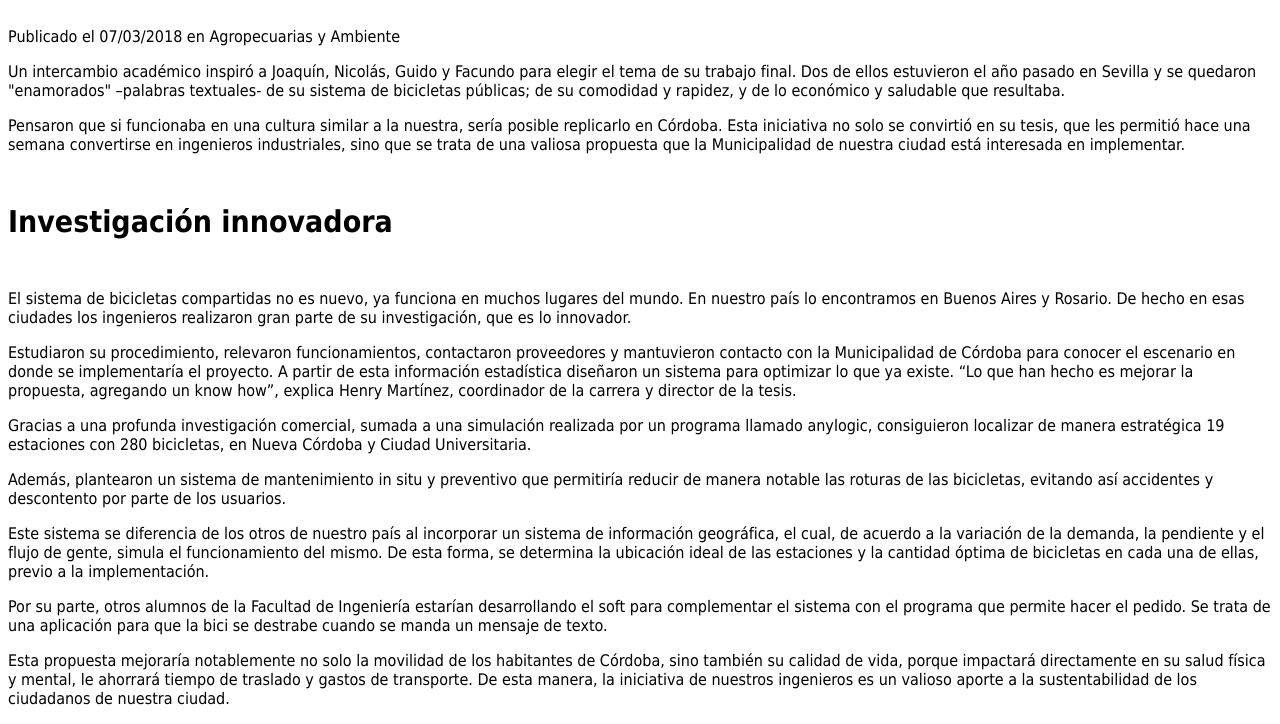
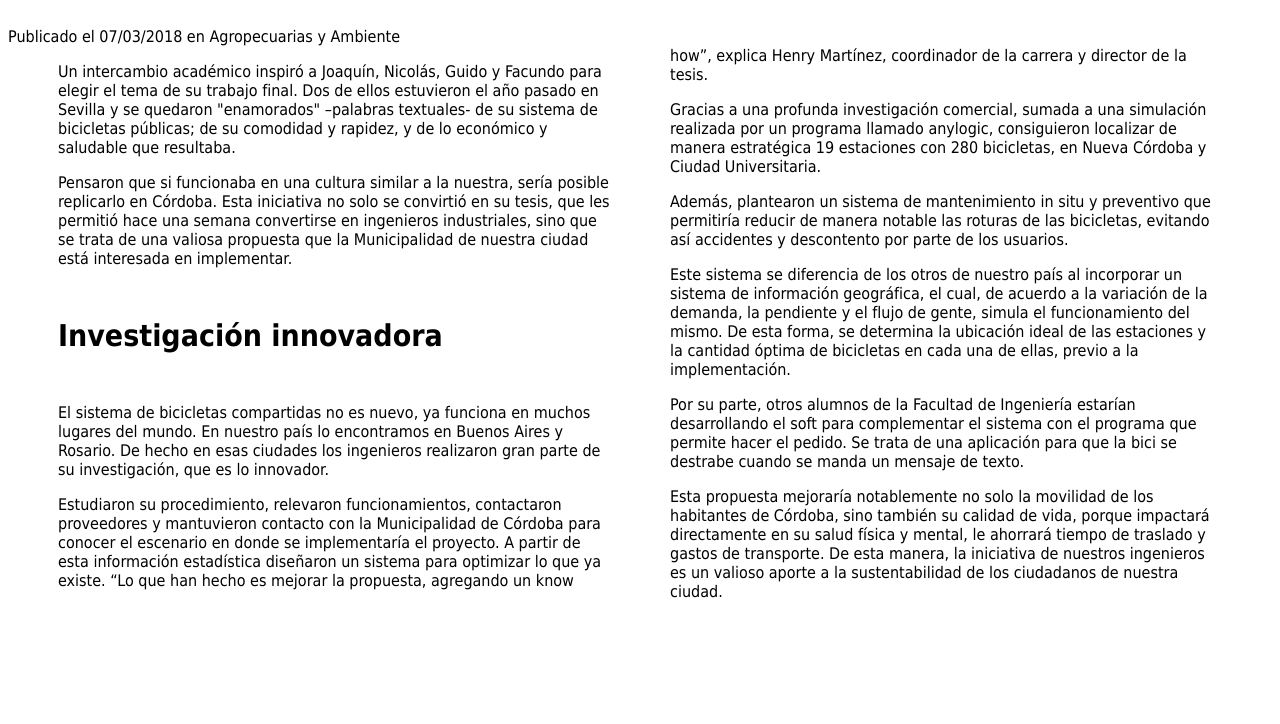
Before and after one commit to UCC-LabCompu2/ejercicios2022-MateoAse, a plain HTML site: page Ejercicios-CSS/ej_columnas.html in a window 1280 px wide. Shown: the part 168-892 px from the top of the page. After the commit the page ends 800 px from the top, so only its background shows below. Drawn offline with Linux system fonts and the light colour scheme.

Commit message:
acomode el texto

```diff
--- a/Ejercicios-CSS/ej_columnas.html
+++ b/Ejercicios-CSS/ej_columnas.html
@@ -26,6 +26,12 @@
         a:active{
             font-weight: bold;
         }
+        article{
+            column-count: 2;
+            column-gap: 60px;
+            margin: 0px 50px;
+        }
+
     </style>
 </head>
 <body>
@@ -38,7 +44,7 @@
     <h3 class="tituloNoticia">CordoBici</h3>
     Publicado el 07/03/2018 en Agropecuarias y Ambiente
     <article>
-        <div>
+        <div class="columna1">
             <p>
                 Un intercambio académico inspiró a Joaquín, Nicolás, Guido y Facundo para elegir el tema de su trabajo final.
                 Dos de ellos estuvieron el año pasado en Sevilla y se quedaron "enamorados" –palabras textuales- de su
@@ -68,7 +74,7 @@
                 de la tesis.
             </p>
         </div>
-        <div class="grid-item">
+        <div class="columna2">
             <p>
                 Gracias a una profunda investigación comercial, sumada a una simulación realizada por un programa llamado
                 anylogic, consiguieron localizar de manera estratégica 19 estaciones con 280 bicicletas, en Nueva Córdoba y
```
